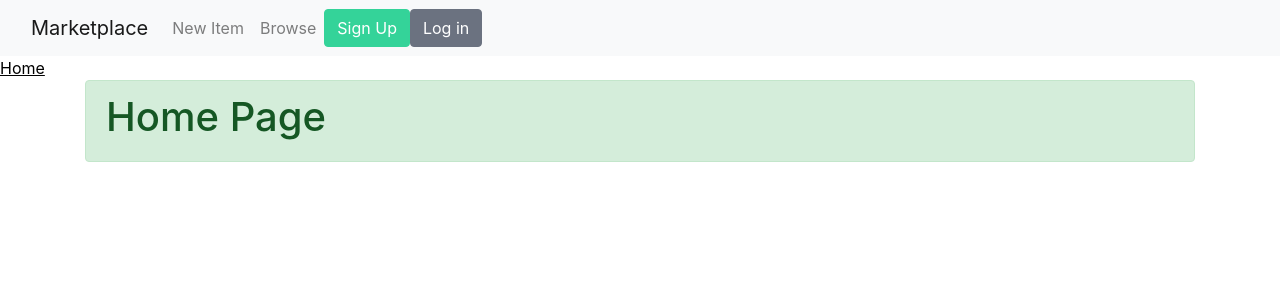
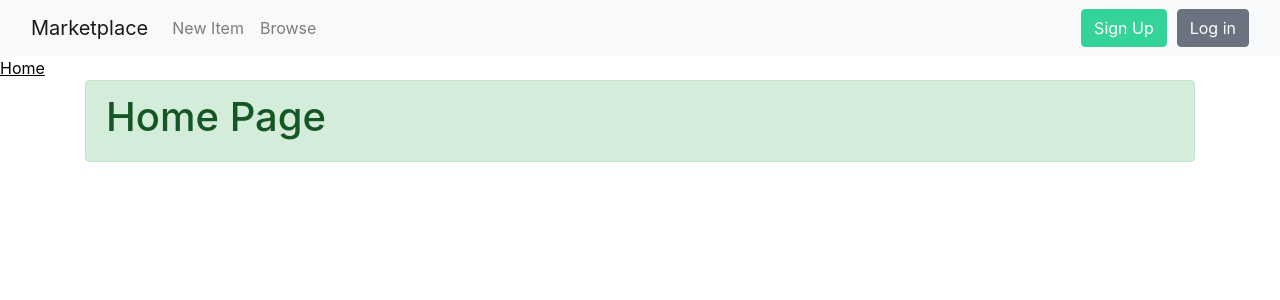
Before and after one commit to elkocho1/project-4, a Django app: page / in a window 1280 px wide. Shown: the top 300 px of the page. Run offline with Django 4.2, Linux system fonts and the light colour scheme; some libraries are stand-ins or nearby versions.

Commit message:
Style btn buttons

```diff
--- a/static/css/style.css
+++ b/static/css/style.css
@@ -7,6 +7,7 @@
 .btn-primary{
     background-color: #34d399;
     border-color: #34d399;
+    margin-right: 10px;
 }
 
 
@@ -14,3 +15,8 @@
     background-color: #6b7280;
     border-color: #6b7280;
 }
+
+
+.navbar-expand-lg .navbar-collapse{
+    justify-content: space-between;
+}
```
